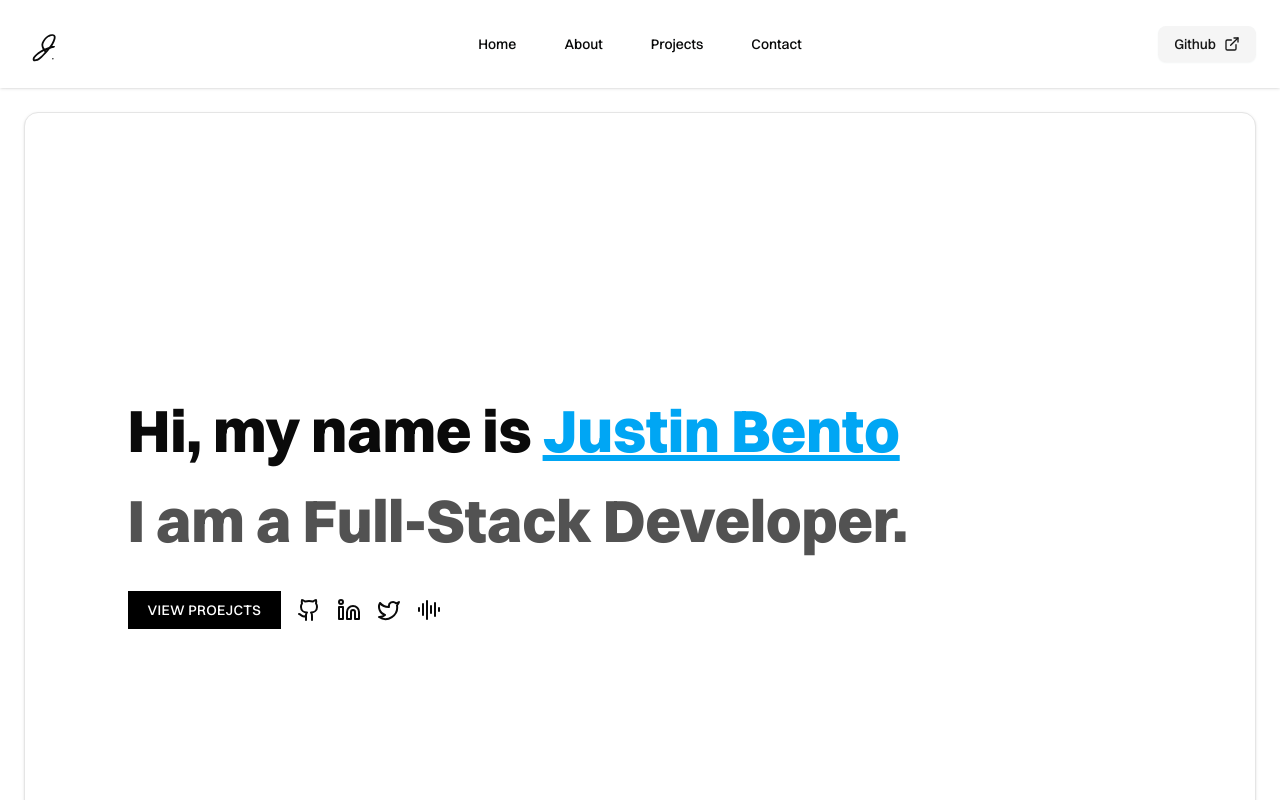
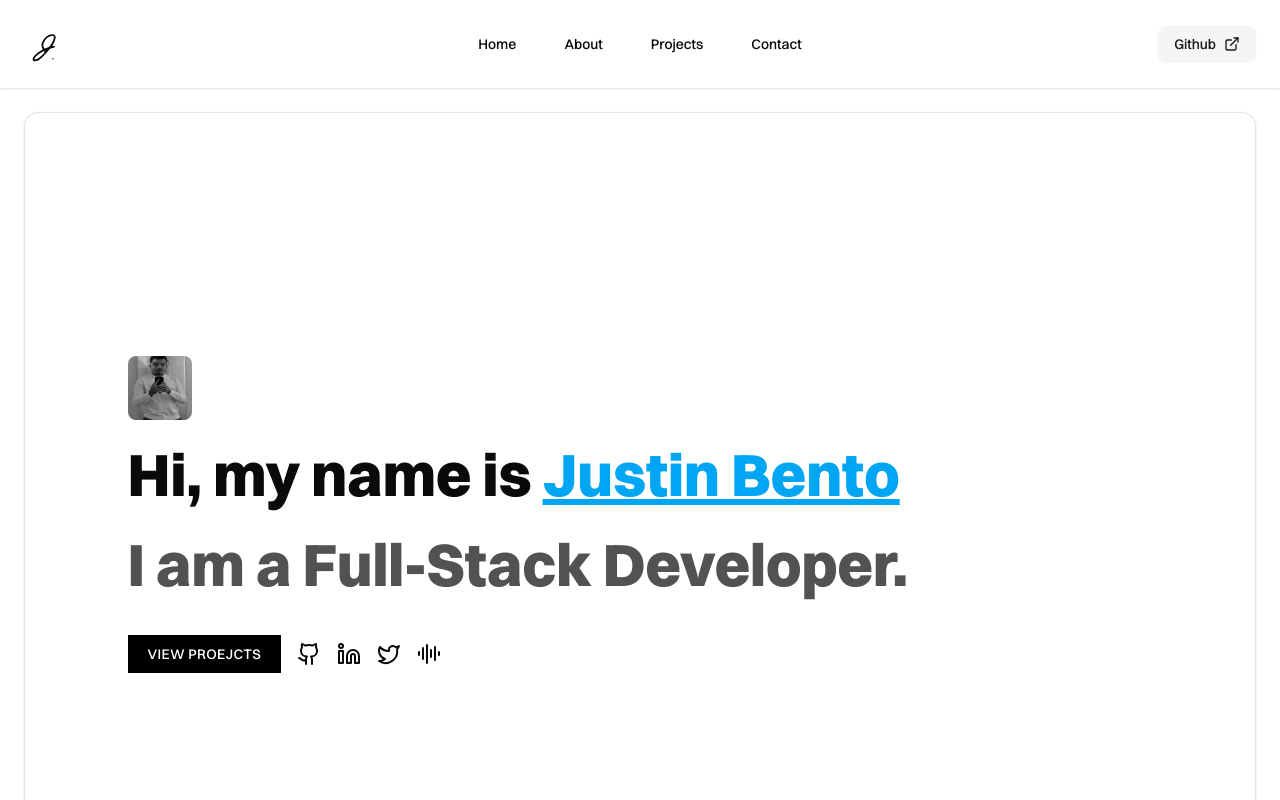
Before and after one commit to Justin-Bento/portfolio, a Next.js app: page / in a window 1280 px wide. Shown: the top 800 px of the page. Built offline with nearby package versions, Linux system fonts and the light colour scheme.

Commit message:
Applied an image to show people that I am a real person.

```diff
--- a/src/app/(frontend)/page.tsx
+++ b/src/app/(frontend)/page.tsx
@@ -5,6 +5,7 @@ import {
   CardTitle,
 } from "@/components/ui/card";
 import { AudioLines, Github, Linkedin, Twitter } from "lucide-react";
+import Image from "next/image";
 import Link from "next/link";
 
 export default function Home() {
@@ -15,6 +16,14 @@ export default function Home() {
         <div className="group col-span-12">
           <Card className="flex items-center justify-center min-h-[50rem]">
             <div className="mx-auto w-10/12">
+              <div className="relative w-16 h-16 mb-6">
+                <Image
+                  fill
+                  src="/images/justin-bento-image.jpg"
+                  alt="An image of Justin Bento taking a selfie."
+                  className="w-full h-full rounded-md grayscale object-top"
+                />
+              </div>
               <h1 className="scroll-m-20 text-3xl font-extrabold lg:text-6xl text-pretty">
                 Hi, my name is{" "}
                 <span className="text-sky-500 underline">Justin Bento</span>
```
Also changed, not shown: public/images/justin-bento-image.jpg (added).
